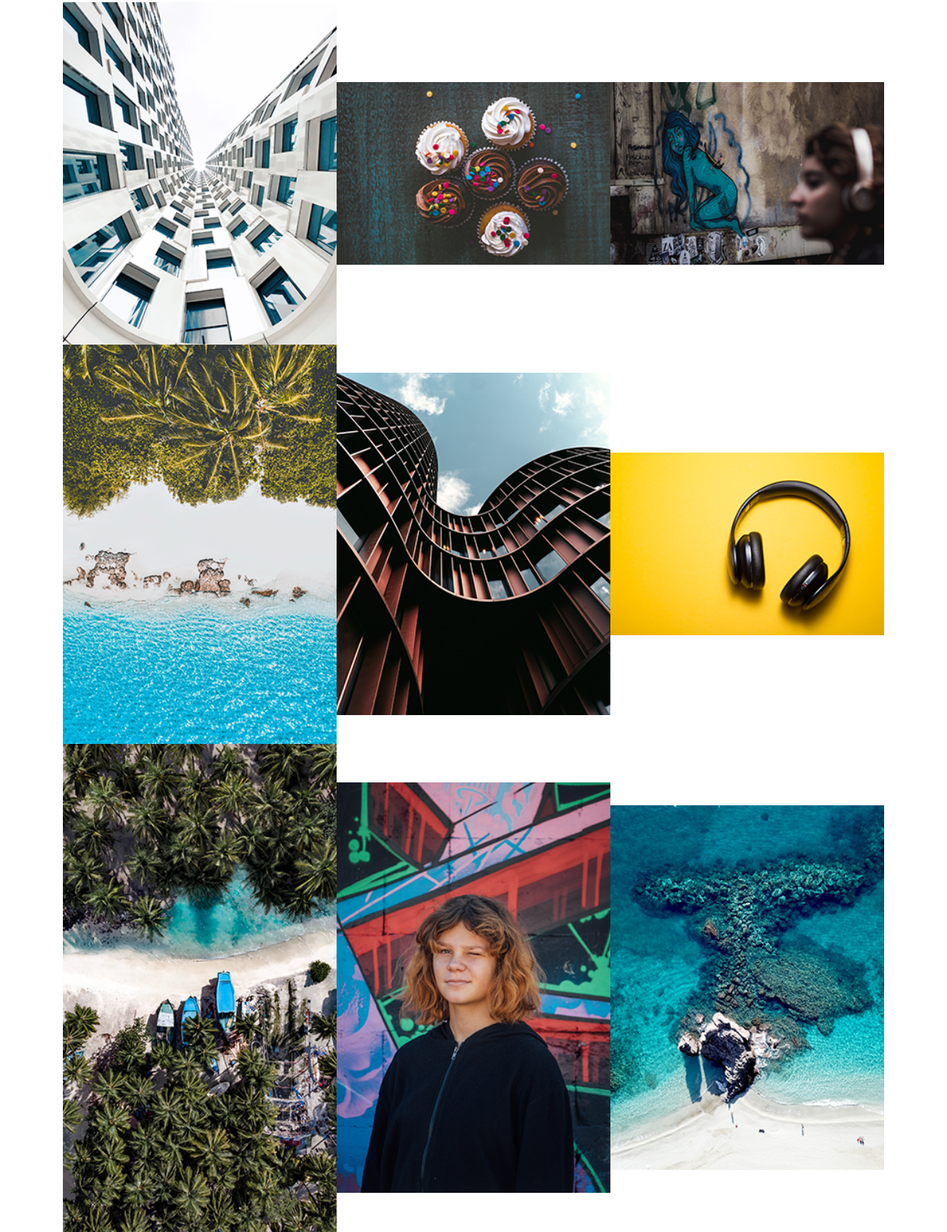
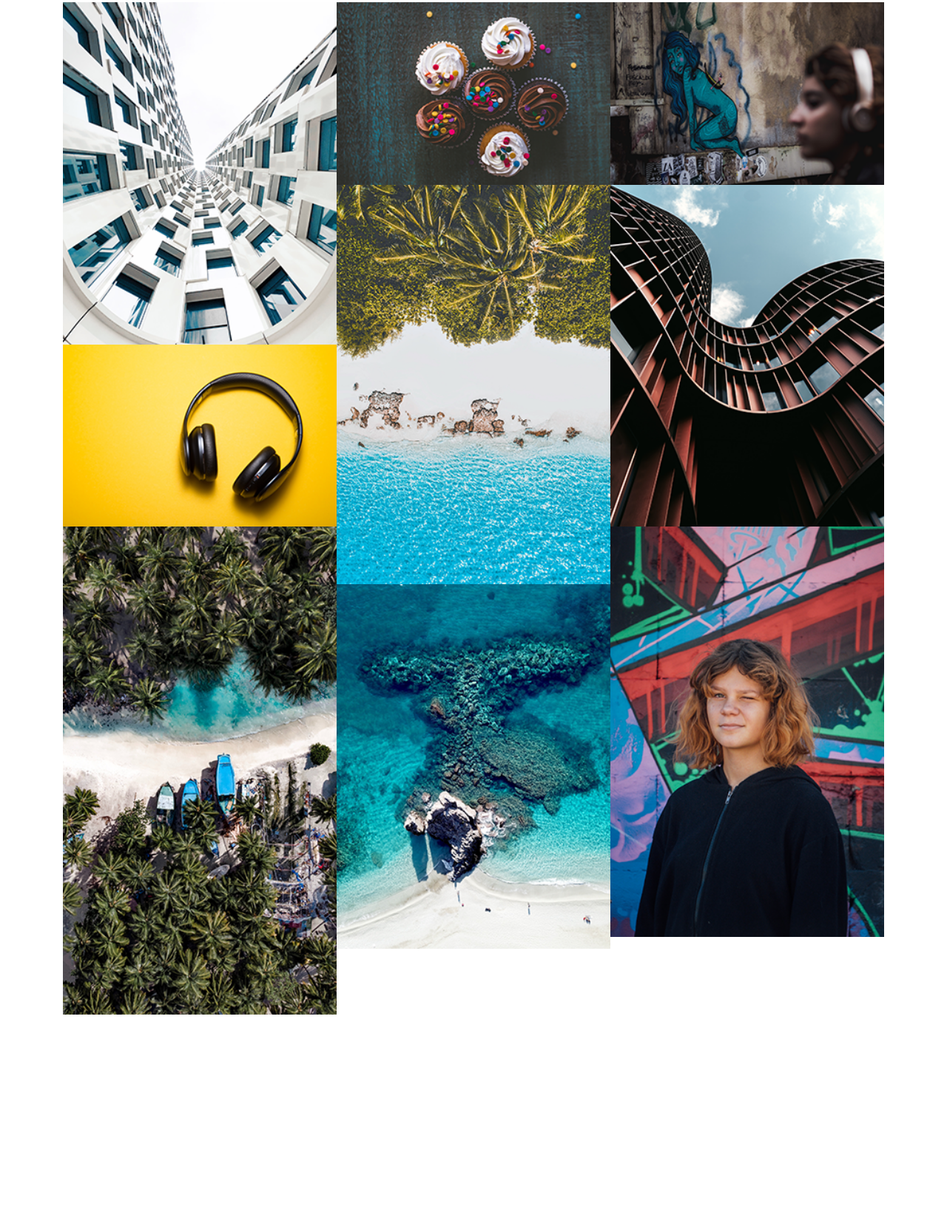
Before and after one commit to carlymarie-designs/m2-hw2-jackson-carly, a plain HTML site: page index.html in a window 1280 px wide. Shown: the part 141-1807 px from the top of the page at 74% size. After the commit the page ends 1561 px from the top, so only its background shows below. Drawn offline with nearby package versions, Linux system fonts and the light colour scheme.

Commit message:
stable masonry

```diff
--- a/index.html
+++ b/index.html
@@ -19,41 +19,41 @@
 
   <section id="img-gallery" class="my-5">
     <div class="container">
-      <div class="row no-gutters justify-content-center align-items-center">
+      <div class="row no-gutters justify-content-center align-items-center grid">
 
-        <div class="col-12 col-md-4">
+        <div class="col-12 col-md-4 grid-item">
           <img class="img-fluid" src="img/hw2-image1.png" alt="City Building" title="City Building">
         </div>
 
-        <div class="col-12 col-md-4">
+        <div class="col-12 col-md-4 grid-item">
           <img class="img-fluid" src="img/hw2-image2.png" alt="Cupcakes" title="Cupcakes">
         </div>
 
-        <div class="col-12 col-md-4">
+        <div class="col-12 col-md-4 grid-item">
           <img class="img-fluid" src="img/hw2-image3.png" alt="Painting" title="Painting">
         </div>
 
-        <div class="col-12 col-md-4">
+        <div class="col-12 col-md-4 grid-item">
           <img class="img-fluid" src="img/hw2-image4.png" alt="Beach" title="Beach">
         </div>
 
-        <div class="col-12 col-md-4">
+        <div class="col-12 col-md-4 grid-item">
           <img class="img-fluid" src="img/hw2-image5.png" alt="City Sky" title="City Sky">
         </div>
 
-        <div class="col-12 col-md-4">
+        <div class="col-12 col-md-4 grid-item">
           <img class="img-fluid" src="img/hw2-image6.png" alt="Headphones" title="Headphones">
         </div>
 
-        <div class="col-12 col-md-4">
+        <div class="col-12 col-md-4 grid-item">
           <img class="img-fluid" src="img/hw2-image7.png" alt="Beach Tree" title="Beach Tree">
         </div>
 
-        <div class="col-12 col-md-4">
+        <div class="col-12 col-md-4 grid-item">
           <img class="img-fluid" src="img/hw2-image8.png" alt="Portrait" title="Portrait">
         </div>
 
-        <div class="col-12 col-md-4">
+        <div class="col-12 col-md-4 grid-item">
           <img class="img-fluid" src="img/hw2-image9.png" alt="Arial Beach" title="Arial Beach">
         </div>
 
@@ -72,6 +72,9 @@
   <script src="https://maxcdn.bootstrapcdn.com/bootstrap/4.0.0/js/bootstrap.min.js"
     integrity="sha384-JZR6Spejh4U02d8jOt6vLEHfe/JQGiRRSQQxSfFWpi1MquVdAyjUar5+76PVCmYl"
     crossorigin="anonymous"></script>
+  <script src="https://unpkg.com/masonry-layout@4/dist/masonry.pkgd.min.js"></script>
+
+  <script src="scripts.js"></script>
 </body>
 
 </html>
--- /dev/null
+++ b/scripts.js
@@ -0,0 +1,10 @@
+// Shorthand for $( document ).ready()
+$(function() {
+
+  $('.grid').masonry({
+    // options
+    itemSelector: '.grid-item',
+    //columnWidth: 200
+  });
+
+});
```
